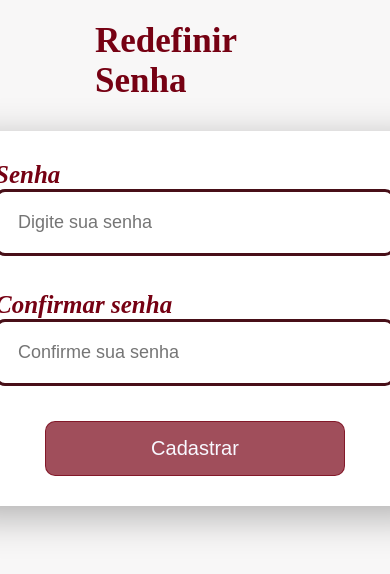
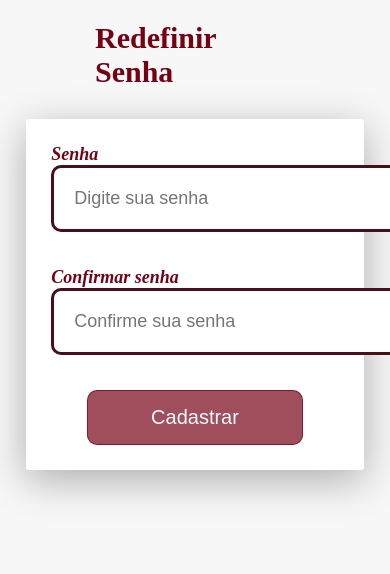
Before and after one commit to iellenLuiza/ladies, a PHP site: page /telarecuperar2.html in a window 390 px wide; the page is wider, and only the part inside the window is pictured. Shown: the part 72-646 px from the top of that part. Run offline with PHP 8.4, Linux system fonts and the light colour scheme; some web fonts are replaced.

Commit message:
mexendo um pouco

```diff
--- a/css/telarecuperarsenha.css
+++ b/css/telarecuperarsenha.css
@@ -34,7 +34,7 @@ form {
     background-color: #FFFFFF;
     box-shadow: 0 10px 40px 0 rgba(0, 0, 0, 0.3);
     padding: 30px 35px;
-    max-width: 500px;
+    max-width: 470px;
     margin: 0 auto;
 }
 
@@ -56,7 +56,7 @@ font-weight: bold;
 
 .input_form {
     padding: 20px 20px 20px 20px;
-    width:400px;
+    width: 400px;
     color:black;
     border: solid 3px rgb(72, 15, 24);
     border-radius: 10px;
@@ -67,35 +67,14 @@ font-weight: bold;
     visibility: visible;
 }
 
-small {
-    visibility: hidden;
-    position: absolute;
-    margin-top: 5px;
-    font-size: 14px;
-}
-
-/* .error input{
-    border: 3px solid #DB5A5A;
-
-}
-.error i .img_error {
- visibility: visible;
-}
-.form-control i {
-    position: absolute;
-    top: 45px;
-    right: px;
-    visibility: hidden;
-} */
-
 input#botaoRecuperar{
     display: flex;
     justify-content: center;
-    width: 300px ;
+    width: 70% ;
     cursor: pointer;
     padding: 15px 15px 15px  15px;
     font-size: 20px;
-    margin-left: 60px;
+    margin: 0 auto;
     background-color: rgba(118, 1, 19, 0.694);
     border: 1px solid  rgba(118, 1, 19, 0.694);
     color:ghostwhite;
@@ -111,11 +90,11 @@ input#botaoRecuperar:hover {
 input#botaoRedefinir {
     display: flex;
     justify-content: center;
-    width: 300px ;
+    width: 75%;
     cursor: pointer;
     padding: 15px 15px 15px  15px;
     font-size: 20px;
-    margin-left: 50px;
+    margin: 0 auto;
     background-color: rgba(118, 1, 19, 0.694) ;
     border: 1px solid rgba(118, 1, 19, 0.694);
     color:ghostwhite;
@@ -127,13 +106,29 @@ input#botaoRedefinir:hover {
     background-color: rgb(118, 1, 19);
     }
 
-@media (max-width:400px) {
+@media (max-width:700px) {
     h1{
-        font-size: 35px;
+        font-size: 30px;
     }
     .container{
        max-width: 200px;
     }
+    form{
+        max-width: 75%;
+        padding: 25px 25px;
+    }
+    input#botaoRecuperar {
+       width: 73%;
+       margin: 0 auto;
+    }
+
+    p{
+            font-size: 18px;
+    }
+    .label_form{
+        font-size: 18px;
+    }
+
 
 }
 
--- a/telarecuperar2.html
+++ b/telarecuperar2.html
@@ -31,13 +31,13 @@
             <div class="form_control">
                <label class="label_form">Senha <br><input id="password" class="input_form" type="password" autocomplete="off" placeholder="Digite sua senha" name="senha" required></label>
                <br>
-               <small>error menssage</small>
+
             </div>
 
             <div class="form_control" >
                <label class="label_form">Confirmar senha <br> <input id="passwordTwo"class="input_form" type="password" autocomplete="off" placeholder="Confirme sua senha" name="confirma" required></label>
                <br>
-               <small>error menssage</small>
+
             </div>
                <input id="botaoRedefinir" type="submit" value="Cadastrar">
            </form>
```
Also changed, not shown: assets/javascript/telarecuperar.js (+0 -73 lines).
